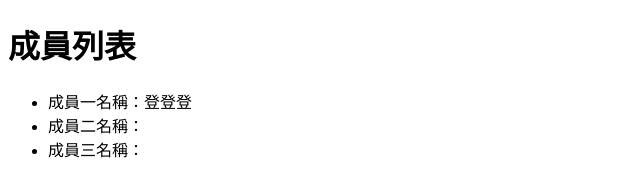
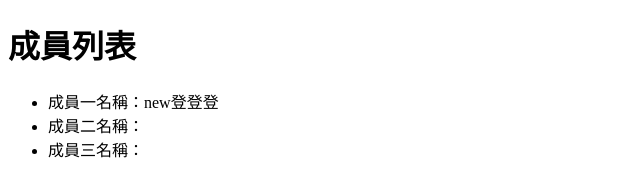
Before and after one commit to Duncanin/20261015PracGit, a plain HTML site: page index.html in a window 1280 px wide. Shown: the full height of the page, 0-640 px from the left. Drawn offline with Linux system fonts and the light colour scheme.

Commit message:
new denden

```diff
--- a/index.html
+++ b/index.html
@@ -8,7 +8,7 @@
   <body>
     <h1>成員列表</h1>
     <ul>
-      <li>成員一名稱：登登登</li>
+      <li>成員一名稱：new登登登</li>
       <li>成員二名稱：</li>
       <li>成員三名稱：</li>
     </ul>
```
